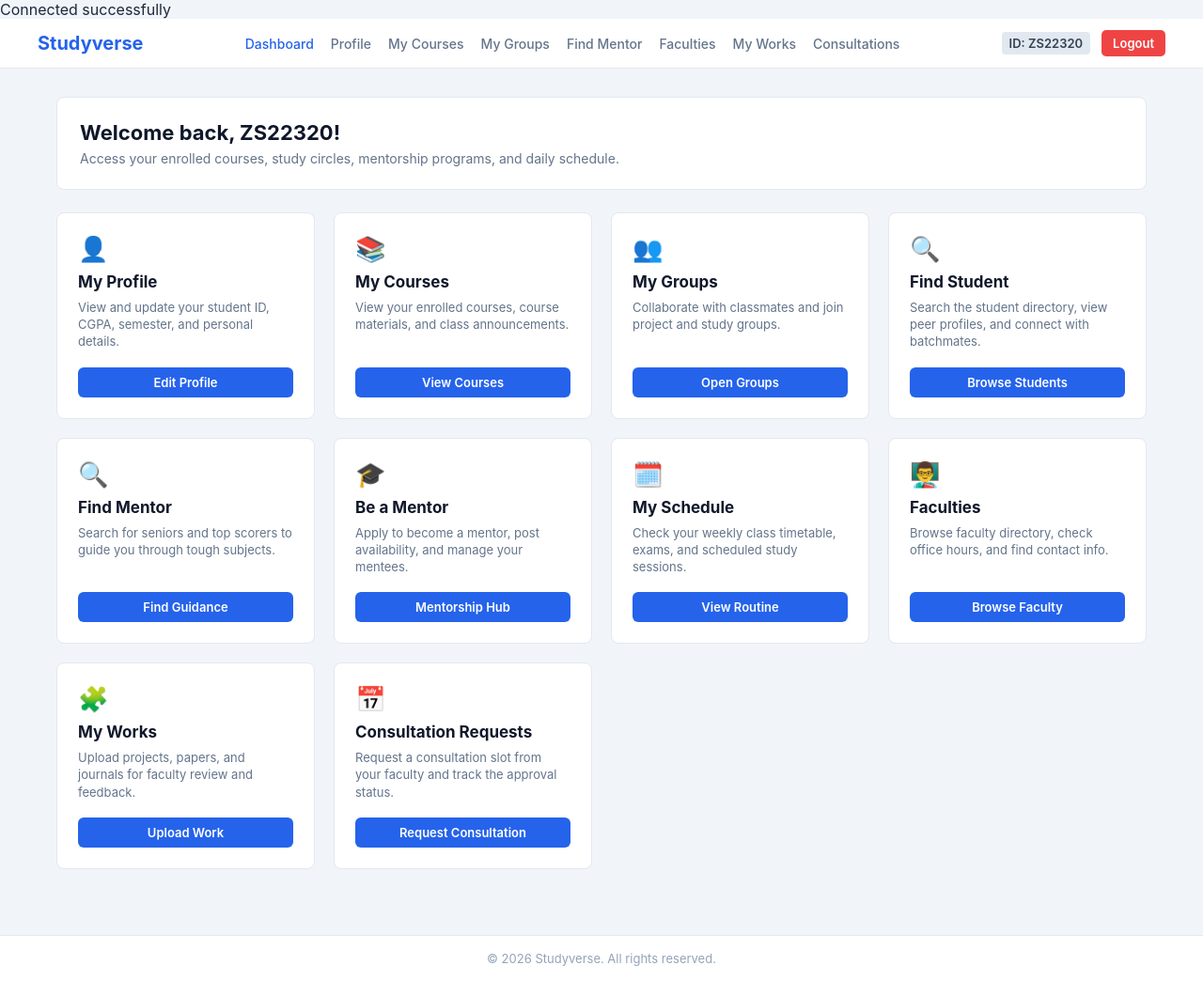
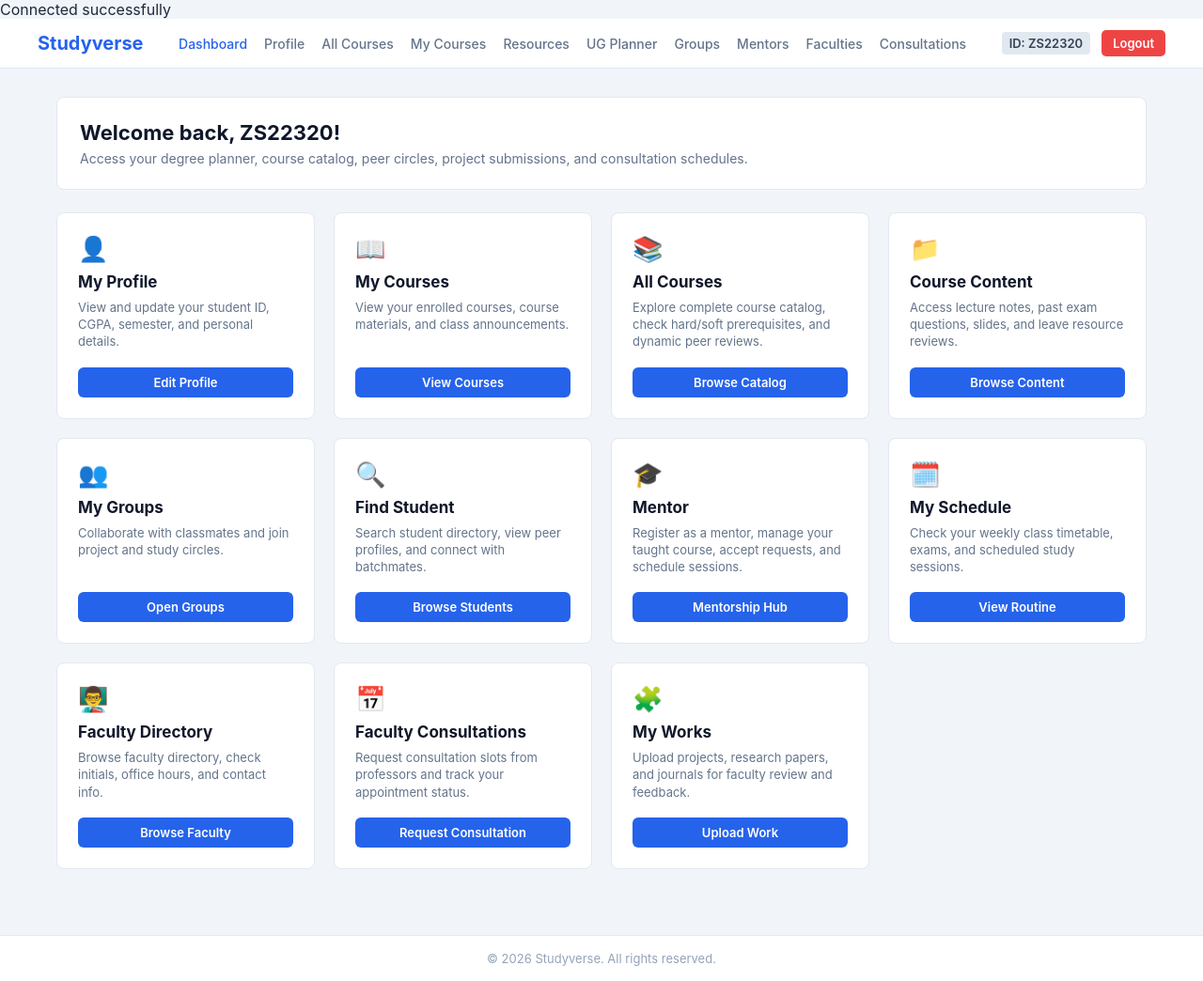
Before and after one commit to Abir-197/Cse370_PROJECT, a PHP site: page /student_dashboard.php in a window 1280 px wide. Shown: the whole page at 94% size. Run offline with PHP 8.4, Linux system fonts and the light colour scheme; a user stored in the database is signed in.

Commit message:
Update student_dashboard.php

```diff
--- a/student_dashboard.php
+++ b/student_dashboard.php
@@ -1,7 +1,6 @@
   <?php
 session_start();
 include 'db.php';
-
 
 if (!isset($_SESSION['userID'])) {
     header("Location: login.php");
@@ -15,7 +14,7 @@ $user_id = $_SESSION['userID'];
 <head>
     <meta charset="UTF-8">
     <meta name="viewport" content="width=device-width, initial-scale=1.0">
-    <title>Student Dashboard - Studyverse</title>
+    <title>Student Dashboard — Studyverse</title>
     <link rel="stylesheet" href="student_dash.css">
 </head>
 <body>
@@ -27,11 +26,13 @@ $user_id = $_SESSION['userID'];
             <nav class="nav-links">
                 <a href="student_dashboard.php" class="active">Dashboard</a>
                 <a href="student_profile.php">Profile</a>
-                <a href="mycourses.php">My Courses</a>
-                <a href="mygroups.php">My Groups</a>
-                <a href="findmentor.php">Find Mentor</a>
-                <a href="faculties.php">Faculties</a>
-                <a href="my_works.php">My Works</a>
+                <a href="Student_SeeAllCourse.php">All Courses</a>
+                <a href="StudentCourses.php">My Courses</a>
+                <a href="SeeAllContent.php">Resources</a>
+                <a href="Student_UgPlanner.php">UG Planner</a>
+                <a href="mygroups.php">Groups</a>
+                <a href="StudentMentor.php">Mentors</a>
+                <a href="StudentSearchFaculty.php">Faculties</a>
                 <a href="student_consultation_requests.php">Consultations</a>
             </nav>
             <div class="nav-user">
@@ -44,59 +45,74 @@ $user_id = $_SESSION['userID'];
     <!-- Main Content Area -->
     <main class="main-content">
         <section class="welcome-banner">
-            <h2>Welcome back, <?php echo $user_id; ?>!</h2>
-            <p>Access your enrolled courses, study circles, mentorship programs, and daily schedule.</p>
+            <h2>Welcome back, <?php echo htmlspecialchars($user_id); ?>!</h2>
+            <p>Access your degree planner, course catalog, peer circles, project submissions, and consultation schedules.</p>
         </section>
 
-        <!-- Dashboard Cards Grid -->
+        <!-- Dashboard Cards Grid (All 14 Cards Retained) -->
         <section class="dashboard-grid">
             <!-- 1. Academic Profile -->
             <div class="card">
                 <div class="card-icon">👤</div>
                 <h3>My Profile</h3>
                 <p>View and update your student ID, CGPA, semester, and personal details.</p>
-                <a href="view_profile.php" class="card-btn">Edit Profile</a>
+                <a href="student_profile.php" class="card-btn">Edit Profile</a>
             </div>
 
             <!-- 2. My Courses -->
             <div class="card">
-                <div class="card-icon">📚</div>
+                <div class="card-icon">📖</div>
                 <h3>My Courses</h3>
                 <p>View your enrolled courses, course materials, and class announcements.</p>
-                <a href="mycourses.php" class="card-btn">View Courses</a>
+                <a href="StudentCourses.php" class="card-btn">View Courses</a>
             </div>
 
-            <!-- My Groups -->
+            <!-- 3. All Courses -->
+            <div class="card">
+                <div class="card-icon">📚</div>
+                <h3>All Courses</h3>
+                <p>Explore complete course catalog, check hard/soft prerequisites, and dynamic peer reviews.</p>
+                <a href="Student_SeeAllCourse.php" class="card-btn">Browse Catalog</a>
+            </div>
+
+            <!-- 4. Course Content & Resources -->
+            <div class="card">
+                <div class="card-icon">📁</div>
+                <h3>Course Content</h3>
+                <p>Access lecture notes, past exam questions, slides, and leave resource reviews.</p>
+                <a href="SeeAllContent.php" class="card-btn">Browse Content</a>
+            </div>
+
+
+
+            <!-- 6. My Groups -->
             <div class="card">
                 <div class="card-icon">👥</div>
                 <h3>My Groups</h3>
-                <p>Collaborate with classmates and join project and study groups.</p>
+                <p>Collaborate with classmates and join project and study circles.</p>
                 <a href="mygroups.php" class="card-btn">Open Groups</a>
             </div>
-          <!-- Find student  -->
+
+            <!-- 7. Find Student -->
             <div class="card">
                 <div class="card-icon">🔍</div>
                 <h3>Find Student</h3>
-                <p>Search the student directory, view peer profiles, and connect with batchmates.</p>
+                <p>Search student directory, view peer profiles, and connect with batchmates.</p>
                 <a href="student_search_student.php" class="card-btn">Browse Students</a>
             </div>
-            <!-- Find Mentor -->
-            <div class="card">
-                <div class="card-icon">🔍</div>
-                <h3>Find Mentor</h3>
-                <p>Search for seniors and top scorers to guide you through tough subjects.</p>
-                <a href="findmentor.php" class="card-btn">Find Guidance</a>
+
+
             </div>
 
-            <!-- Me as Mentor -->
+            <!-- 9. Be a Mentor (Peer Mentorship Hub) -->
             <div class="card">
                 <div class="card-icon">🎓</div>
-                <h3>Be a Mentor</h3>
-                <p>Apply to become a mentor, post availability, and manage your mentees.</p>
-                <a href="meMentor.php" class="card-btn">Mentorship Hub</a>
+                <h3>Mentor</h3>
+                <p>Register as a mentor, manage your taught course, accept requests, and schedule sessions.</p>
+                <a href="StudentMentor.php" class="card-btn">Mentorship Hub</a>
             </div>
 
-            <!-- Schedule -->
+            <!-- 10. Schedule -->
             <div class="card">
                 <div class="card-icon">🗓️</div>
                 <h3>My Schedule</h3>
@@ -104,28 +120,31 @@ $user_id = $_SESSION['userID'];
                 <a href="myschedule.php" class="card-btn">View Routine</a>
             </div>
 
-            <!-- Faculties -->
+            <!-- 11. Faculties -->
             <div class="card">
                 <div class="card-icon">👨‍🏫</div>
-                <h3>Faculties</h3>
-                <p>Browse faculty directory, check office hours, and find contact info.</p>
-                <a href="faculties.php" class="card-btn">Browse Faculty</a>
+                <h3>Faculty Directory</h3>
+                <p>Browse faculty directory, check initials, office hours, and contact info.</p>
+                <a href="StudentSearchFaculty.php" class="card-btn">Browse Faculty</a>
             </div>
 
-            <!-- My Works -->
+            <!-- 12. Consultation Requests -->
+            <div class="card">
+                <div class="card-icon">📅</div>
+                <h3>Faculty Consultations</h3>
+                <p>Request consultation slots from professors and track your appointment status.</p>
+                <a href="student_consultation_requests.php" class="card-btn">Request Consultation</a>
+            </div>
+
+            <!-- 13. My Works -->
             <div class="card">
                 <div class="card-icon">🧩</div>
                 <h3>My Works</h3>
-                <p>Upload projects, papers, and journals for faculty review and feedback.</p>
+                <p>Upload projects, research papers, and journals for faculty review and feedback.</p>
                 <a href="my_works.php" class="card-btn">Upload Work</a>
             </div>
 
-            <!-- Consultation Requests -->
-            <div class="card">
-                <div class="card-icon">📅</div>
-                <h3>Consultation Requests</h3>
-                <p>Request a consultation slot from your faculty and track the approval status.</p>
-                <a href="student_consultation_requests.php" class="card-btn">Request Consultation</a>
+
             </div>
         </section>
     </main>
```
